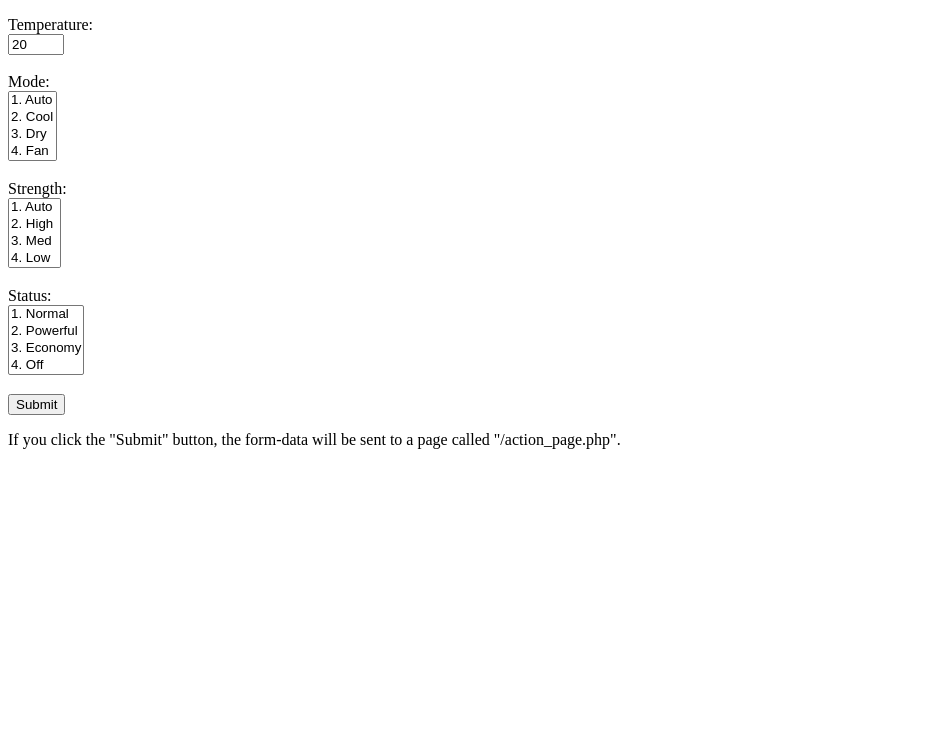
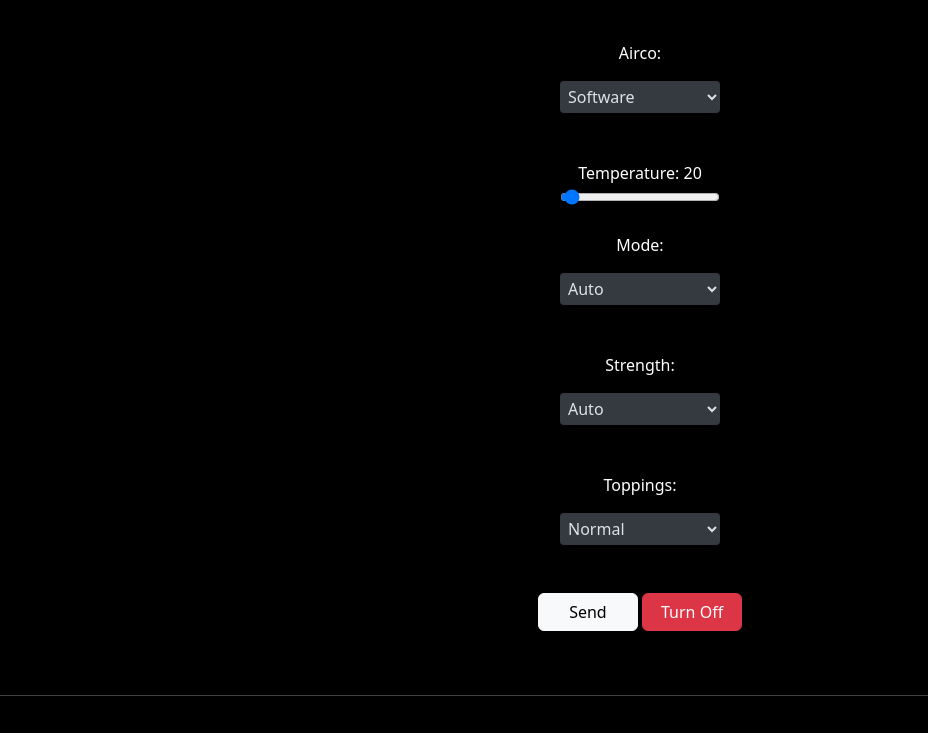
Before and after one commit to LumiGuide/Thunberg, a plain HTML site: page spiffs_data/index.html in a window 1280 px wide. Shown: the part 158-891 px from the top of the page, without its empty margins (0-928 px from the left). Before the commit the page ends 800 px from the top, so only its background shows below. Drawn offline with nearby package versions, Linux system fonts and the light colour scheme.

Commit message:
merged header files, html page update

```diff
--- a/spiffs_data/index.html
+++ b/spiffs_data/index.html
@@ -1,62 +1,113 @@
+
+
+
+
 <!DOCTYPE html>
-<html>
-<head>
-<script>
+<html lang="en">
+  <head>
+    <meta charset="utf-8">
+    <meta name="viewport" content="width=device-width, initial-scale=1">
 
-window.onload = function() {
-	const form = document.getElementById("settings");
+    <style>
 
-	console.log(form);
-};
+      p, h2, label {
+          color: white;
+      }
 
-</script>
+      .white {
+          color: white;
+      }
+
+      .wide {
+          width: 200px;
+      }
+      .small {
+          width: 100px;
+      }
+    </style>
+
+    <title>Thunberg Climate Control</title>
+    <link href="https://cdn.jsdelivr.net/npm/bootstrap@5.2.2/dist/css/bootstrap.min.css" rel="stylesheet" integrity="sha384-Zenh87qX5JnK2Jl0vWa8Ck2rdkQ2Bzep5IDxbcnCeuOxjzrPF/et3URy9Bv1WTRi" crossorigin="anonymous">
+	    <script src="https://cdn.jsdelivr.net/npm/bootstrap@5.2.2/dist/js/bootstrap.bundle.min.js" integrity="sha384-OERcA2EqjJCMA+/3y+gxIOqMEjwtxJY7qPCqsdltbNJuaOe923+mo//f6V8Qbsw3" crossorigin="anonymous"></script>
+
+    <script>
+	window.onload = function() {
+		const tempInput = document.getElementById("temp-input");
+        const tempView = document.getElementById("temp-view");
+        const send = document.getElementById("send-btn");
+        const turnoff = document.getElementById("off-btn");
+        const killall = document.getElementById("kill-btn");
+
+        tempInput.oninput = function(e) {
+        	tempView.textContent = e.target.value;
+        };
+	};
+
+	</script>
 </head>
-<body>
+<body style="background-color:#000000;">
+<center>
+<br>
+<br>
+<h2>THUNBERG CLIMATE CONTROL</h2>
+<br>
+<hr class="white">
+<br>
+<br>
+<form id="settings" method="post">
+  <p>Airco:</p>
+  <select class="dropdown-menu dropdown-menu-dark position-static d-grid gap-1 p-1 rounded-1 mx-0 border-0" aria-label="airco">
+    <option selected value="software">Software</option>
+    <option value="hardware">Hardware</option>
+    <option value="design">Design</option>
+    <option value="canteen">Canteen</option>
+    <option value="ceo">CEO</option>
+    <option value="conference">Conference</option>
+    <option value="flexwork">Flexwork</option>
+  	</select>
+  	<br><br>
 
-<h2>HTML Forms</h2>
+  	<label>Temperature: <span id="temp-view">20</span></label>
+	<input type="range" class="dropdown-menu dropdown-menu-dark position-static d-grid gap-1 p-1 rounded-1 mx-0 border-0" min="20" max="30" step="1" value="20" id="temp-input">
+  	<br>
 
-<form id="settings" method="post">
-  <label for="lname">Airco:</label><br>
-  <select multiple class="chosen-select">
-    <option>1. Software</option>
-    <option>2. Hardware</option>
-    <option>3. Design</option>
-    <option>4. Canteen</option>
+  <p>Mode:</p>
+  <select class="dropdown-menu dropdown-menu-dark position-static d-grid gap-1 p-1 rounded-1 mx-0 border-0" aria-label="mode">
+    <option selected value="auto">Auto</option>
+    <option value="cool">Cool</option>
+    <option value="dry">Dry</option>
+    <option value="fan">Fan</option>
+    <option value="heat">Heat</option>
   </select>
   <br><br>
-  <label for="temp">Temperature:</label><br>
-  <input min=16 max=30 type="number" id="temp" name="temp" value="20">
-  <br><br>
-  <label for="lname">Mode:</label><br>
-  <select multiple class="chosen-select">
-    <option>1. Auto</option>
-    <option>2. Cool</option>
-    <option>3. Dry</option>
-    <option>4. Fan</option>
-    <option>5. Heat</option>
+
+  <p>Strength:</p>
+  <select class="dropdown-menu dropdown-menu-dark position-static d-grid gap-1 p-1 rounded-1 mx-0 border-0" aria-label="strength">
+    <option selected value="auto">Auto</option>
+    <option value="high">High</option>
+    <option value="med">Med</option>
+    <option value="low">Low</option>
+    <option value="quiet">Quiet</option>
   </select>
   <br><br>
-  <label for="lname">Strength:</label><br>
-  <select multiple class="chosen-select">
-    <option>1. Auto</option>
-    <option>2. High</option>
-    <option>3. Med</option>
-    <option>4. Low</option>
-    <option>5. Quiet</option>
+
+  <p>Toppings:</p>
+  <select class="dropdown-menu dropdown-menu-dark position-static d-grid gap-1 p-1 rounded-1 mx-0 border-0" aria-label="toppings">
+    <option selected value="normal">Normal</option>
+    <option value="powerful">Powerful</option>
+    <option value="economy">Economy</option>
   </select>
   <br><br>
-  <label for="lname">Status:</label><br>
-  <select multiple class="chosen-select">
-    <option>1. Normal</option>
-    <option>2. Powerful</option>
-    <option>3. Economy</option>
-    <option>4. Off</option>
-  </select>
-  <br><br>
-  <input type="submit" value="Submit">
+  <button type="button" class="btn btn-light small" id="send-btn" value="send">Send</button> <button type="button" class="btn btn-danger small" id="off-btn" value="off">Turn Off</button>
 </form>
+<br><br>
 
-<p>If you click the "Submit" button, the form-data will be sent to a page called "/action_page.php".</p>
+<hr class="white">
 
+<br>
+
+ <p>Turn off all aircos and make Thunberg happy.</p>
+ <button type="button" class="btn btn-danger wide" id="kill-btn">KILL ALL</button>
+</center>
 </body>
 </html>
```
Also changed, not shown: 9 other files.
